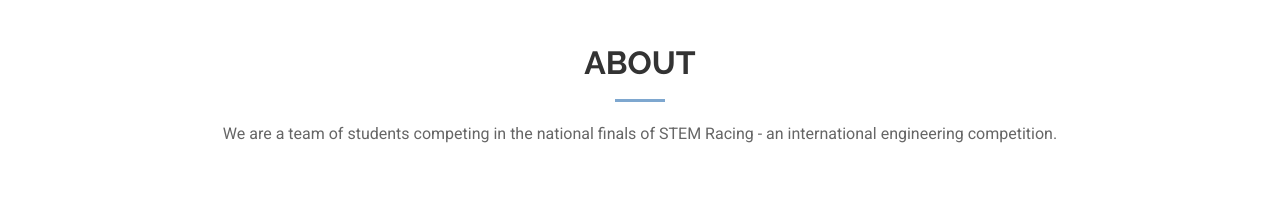
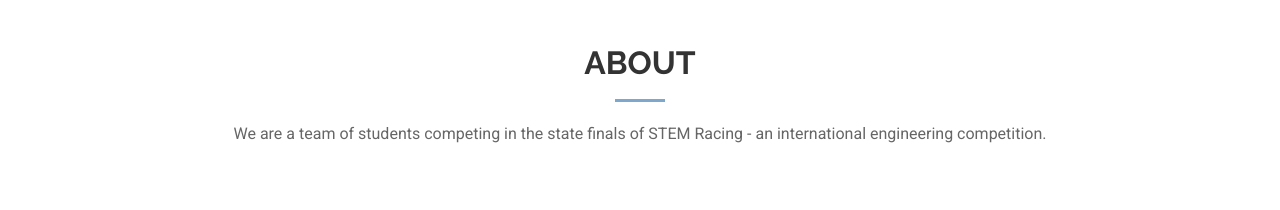
Before and after one commit to MadAvidCoder/Nexus-Website, a plain HTML site: page index.html in a window 1280 px wide. Shown: the part 840-1050 px from the top of the page. Drawn offline with nearby package versions, Linux system fonts and the light colour scheme.

Commit message:
Fix typo
Fixed a typo in the about section, from 'National' to 'State'

```diff
--- a/index.html
+++ b/index.html
@@ -128,7 +128,7 @@
       <!-- Section Title -->
       <div class="container section-title" data-aos="fade-up">
         <h2>About</h2>
-        <p>We are a team of students competing in the national finals of STEM Racing - an international engineering competition.</p>
+        <p>We are a team of students competing in the state finals of STEM Racing - an international engineering competition.</p>
       </div><!-- End Section Title -->
 
       <div class="container">
```
